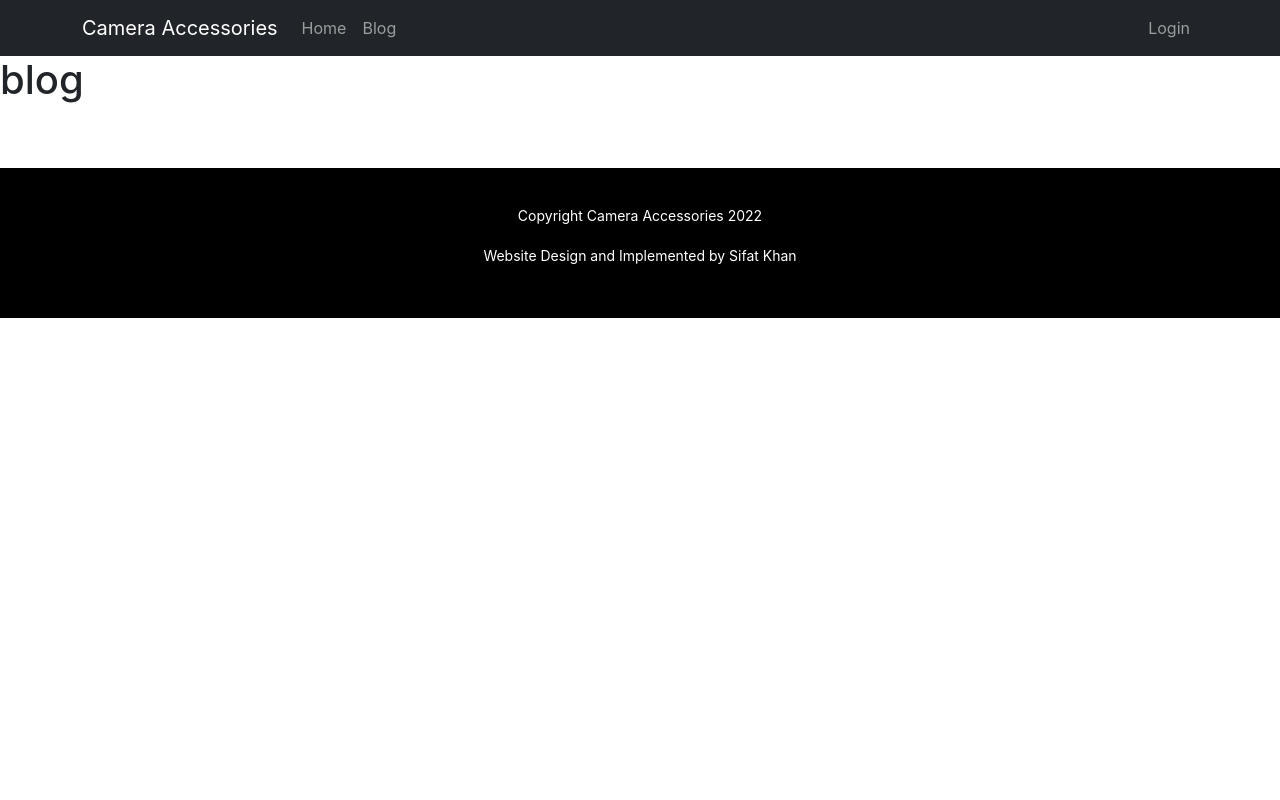
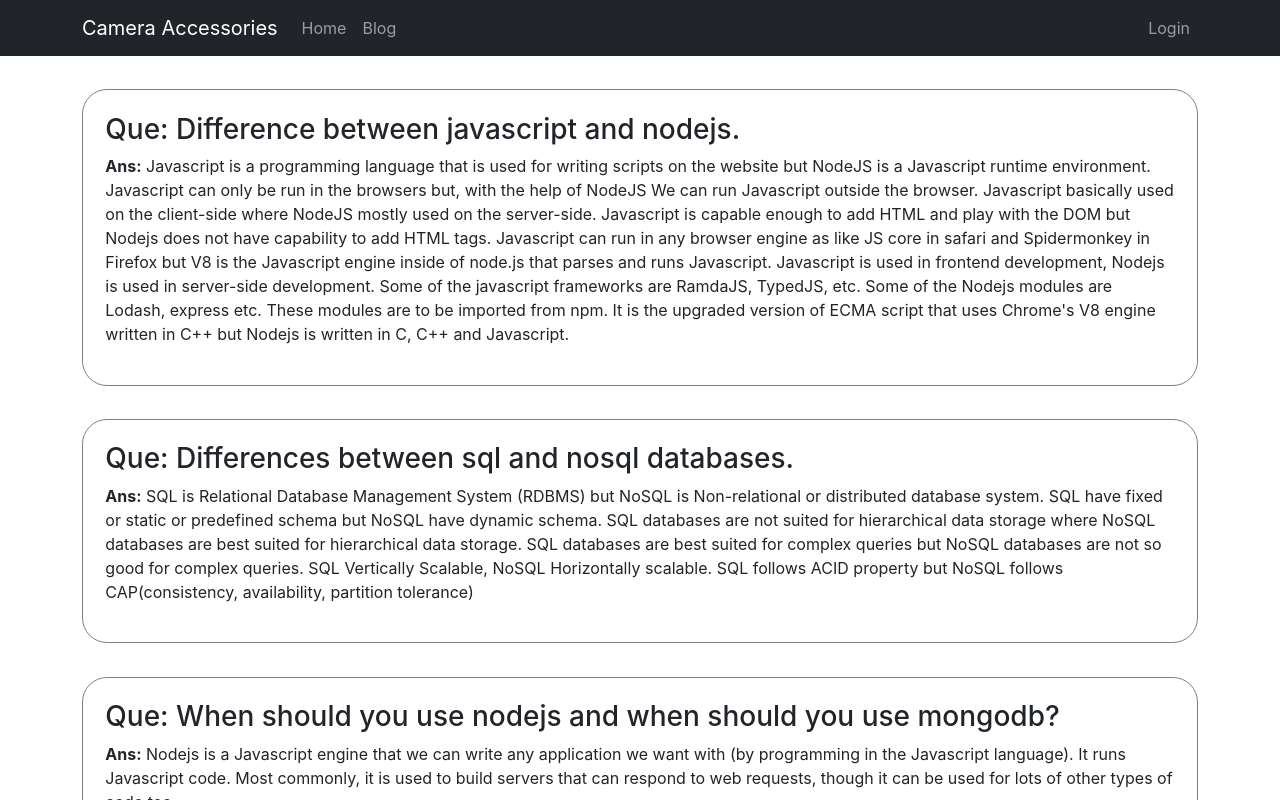
Before and after one commit to sifatkhan6/camera-accessories-client-side, a React (Create React App) app: page /blog in a window 1280 px wide. Shown: the top 800 px of the page. Built offline with nearby package versions, Linux system fonts and the light colour scheme; no server answers.

Commit message:
blog page done

```diff
--- /dev/null
+++ b/src/Pages/Blog/Blog.css
@@ -0,0 +1,6 @@
+.quesBody{
+    border: 1px solid gray;
+    border-radius: 25px;
+    padding: 2%;
+    margin-top: 3%;
+}
--- a/src/Pages/Blog/Blog.js
+++ b/src/Pages/Blog/Blog.js
@@ -1,9 +1,22 @@
 import React from 'react';
+import './Blog.css'
 
 const Blog = () => {
     return (
-        <div>
-            <h1>blog</h1>
+        <div className='container'>
+            <div className='quesBody'>
+                <h3>Que: Difference between javascript and nodejs.</h3>
+                <p><strong>Ans:</strong> Javascript is a programming language that is used for writing scripts on the website but NodeJS is a Javascript runtime environment. Javascript can only be run in the browsers but, with the help of NodeJS We can run Javascript outside the browser. Javascript basically used on the client-side where NodeJS mostly used on the server-side. Javascript is capable enough to add HTML and play with the DOM but Nodejs does not have capability to add HTML tags. 	Javascript can run in any browser engine as like JS core in safari and Spidermonkey in Firefox but V8 is the Javascript engine inside of node.js that parses and runs Javascript. Javascript is used in frontend development, Nodejs is used in server-side development. Some of the javascript frameworks are RamdaJS, TypedJS, etc. Some of the Nodejs modules are Lodash, express etc. These modules are to be imported from npm. It is the upgraded version of ECMA script that uses Chrome's V8 engine written in C++ but Nodejs is written in C, C++ and Javascript.</p>
+            </div>
+            <div className='quesBody'>
+                <h3>Que: Differences between sql and nosql databases.</h3>
+                <p><strong>Ans:</strong> SQL is Relational Database Management System (RDBMS) but NoSQL is Non-relational or distributed database system. SQL have fixed or static or predefined schema but NoSQL have dynamic schema. SQL databases are not suited for hierarchical data storage where NoSQL databases are best suited for hierarchical data storage. SQL databases are best suited for complex queries but NoSQL databases are not so good for complex queries. SQL Vertically Scalable, NoSQL Horizontally scalable. SQL follows ACID property but NoSQL follows CAP(consistency, availability, partition tolerance)</p>
+            </div>
+            <div className='quesBody'>
+                <h3>Que: When should you use nodejs and when should you use mongodb?</h3>
+                <p><strong>Ans:</strong> Nodejs is a Javascript engine that we can write any application we want with (by programming in the Javascript language). It runs Javascript code. Most commonly, it is used to build servers that can respond to web requests, though it can be used for lots of other types of code too.</p>
+                <p>MongoDB is a database engine. Code within some application or server uses MongoDB to save, query or update data in a database. There are many web servers built with nodejs that will then use MongoDB for storing data. MongoDB offers an API library that runs within a Nodejs application to give us programmatic access to MongoDB so we can create databases and then add, query, update or delete data from the MongoDB database.</p>
+            </div>
         </div>
     );
 };
```
